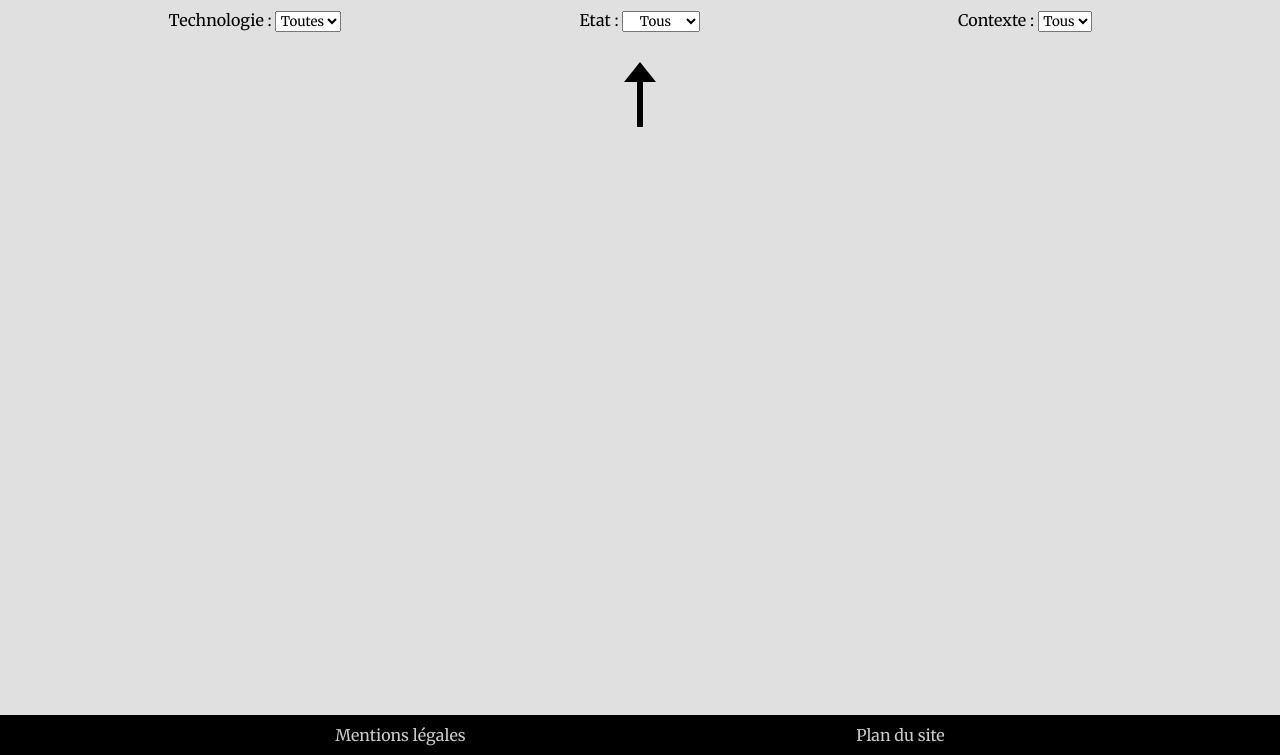
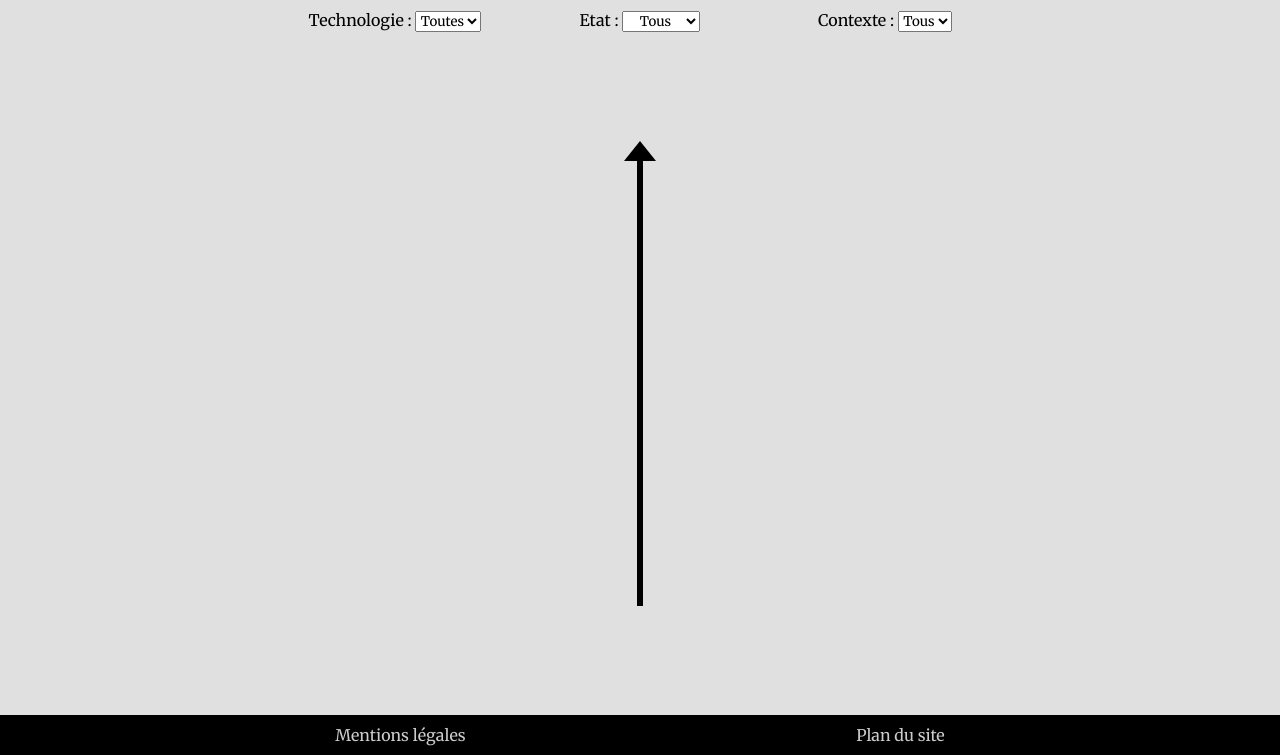
Before and after one commit to Suzoka/Portfolio, a PHP site: page /projets.php in a window 1280 px wide. Shown: the part 45-800 px from the top of the page. Run offline with PHP 8.4, Linux system fonts and the light colour scheme; data that the repository does not hold is empty; a stand-in replaces the project's code that opens the database connection.

Commit message:
:lipstick: center verticaly the timeline

```diff
--- a/projets.php
+++ b/projets.php
@@ -39,7 +39,7 @@ if (!isset($_POST["contexte"])) {
             </nav>
         </header>
 
-        <main>
+        <main class="flex">
             <form class="filtres" action="" method="post">
                 <div class="filtre">
                     <label for="techno">Technologie : </label>
@@ -86,6 +86,7 @@ if (!isset($_POST["contexte"])) {
                 </div>
             </form>
 
+            <div class="flexCenter">
                 <div class="timeline">
                     <?php
                     $projets = getProjets($_POST["techno"], $_POST["etat"], $_POST["contexte"]);
@@ -115,6 +116,7 @@ if (!isset($_POST["contexte"])) {
                         </div>
                     <?php } ?>
                 </div>
+            </div>
         </main>
 
         <footer>
--- a/style.css
+++ b/style.css
@@ -234,6 +234,11 @@ main {
     flex-grow: 1;
 }
 
+.flex  {
+    display: flex;
+    flex-direction: column;
+}
+
 footer {
     background-color: black;
     padding: 10px;
@@ -350,10 +355,20 @@ section.content {
     box-shadow: inset 0.2rem 0.2rem 0.5rem #9b9b9b;
 }
 
+div.flexCenter {
+    display: flex;
+    justify-content: center;
+    align-items: center;
+    height: 100%;
+    flex-grow: 1;
+}
+
 .timeline {
     position: relative;
     max-width: 1200px;
+    width: 100%;
     margin: 45px auto 80px auto;
+    min-height: 50vh;
 }
 
 .timeline::after {
```
Lines whose indentation alone changed are shown as unchanged.
